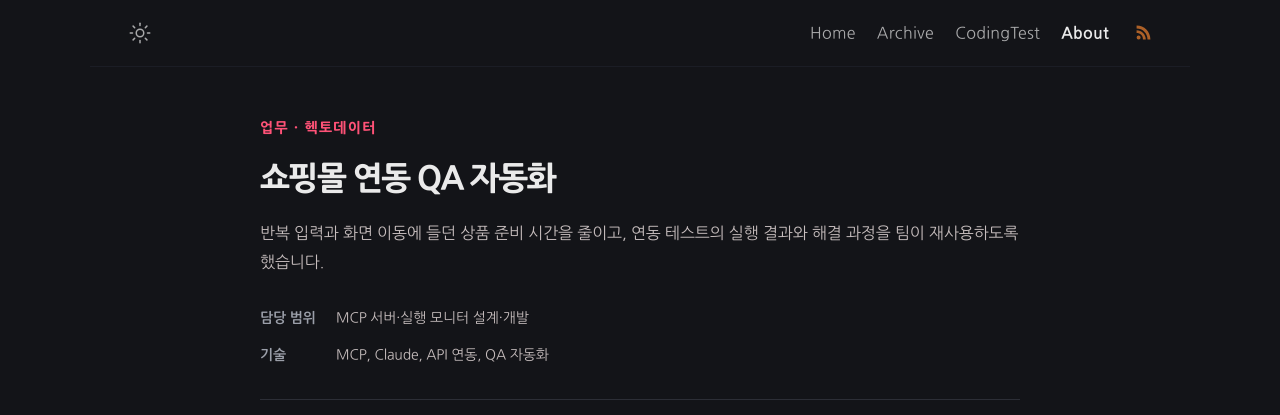
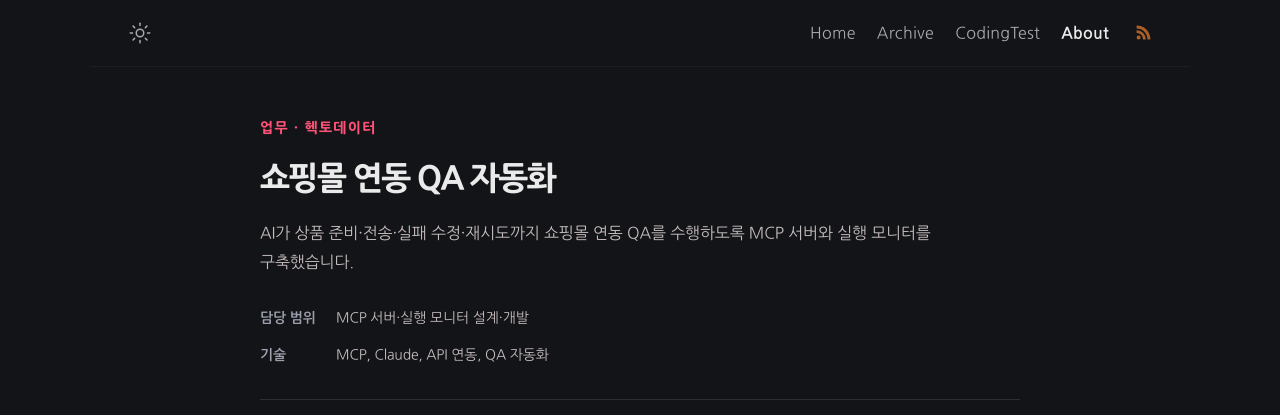
Before and after one commit to LeeJams/LeeJams.github.io, a Jekyll site: the page built from _projects/qa-mcp-automation.md, in a window 1280 px wide. Shown: the top 415 px of the page. Built offline with Jekyll 4.4.1, drawn with Linux system fonts in a browser that asks for light colours.

Commit message:
docs: QA 자동화 소개에 AI 수행 범위 명시

```diff
--- a/_projects/qa-mcp-automation.md
+++ b/_projects/qa-mcp-automation.md
@@ -1,6 +1,6 @@
 ---
 title: 쇼핑몰 연동 QA 자동화
-summary: "반복 입력과 화면 이동에 들던 상품 준비 시간을 줄이고, 연동 테스트의 실행 결과와 해결 과정을 팀이 재사용하도록 했습니다."
+summary: "AI가 상품 준비·전송·실패 수정·재시도까지 쇼핑몰 연동 QA를 수행하도록 MCP 서버와 실행 모니터를 구축했습니다."
 group: company
 category: 업무
 organization: 헥토데이터
```
